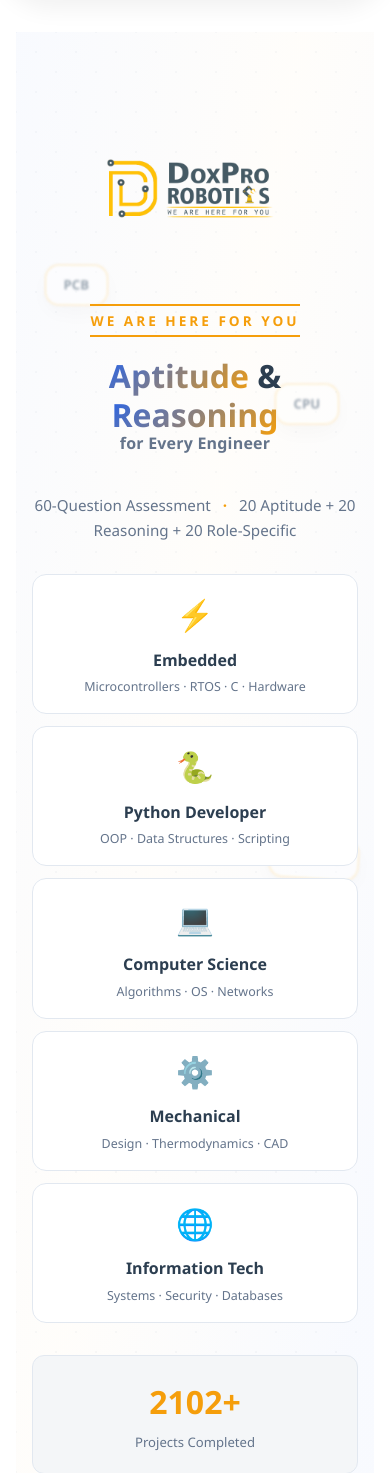
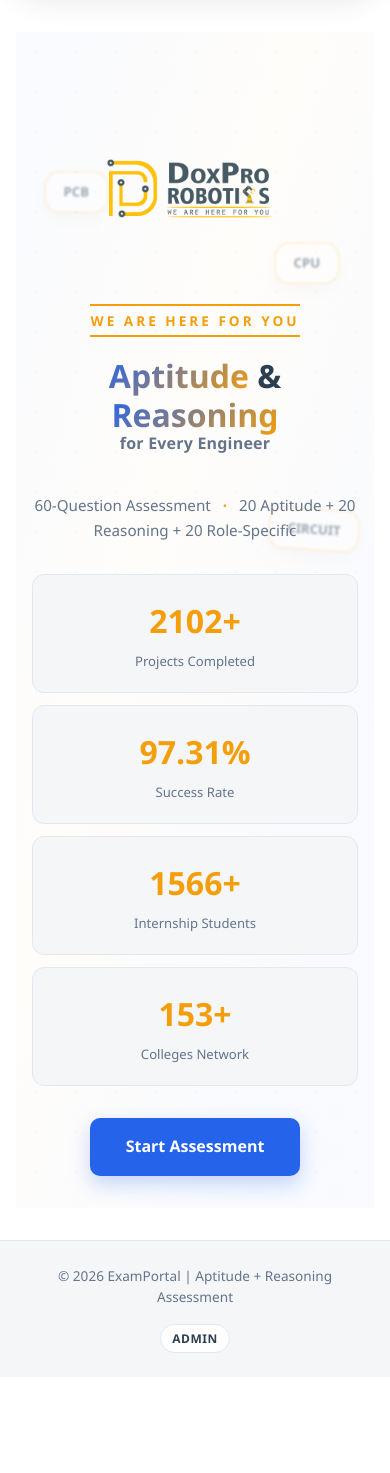
Before and after one commit to gaurav11072001/Assessment-, a Flask app: page / in a window 390 px wide. Shown: the part 145-1618 px from the top of the page. After the commit the page ends 1498 px from the top, so only its background shows below. Run offline with Flask 3, Linux system fonts and the light colour scheme; some libraries are stand-ins or nearby versions.

Commit message:
Remove branch cards from landing page hero section
- Remove all branch cards (Embedded, Python Developer, Computer Science, Mechanical, IT)
- Remove branch-grid CSS styles and media queries
- Landing page now shows only hero text, stats grid, and CTA button

```diff
--- a/templates/index.html
+++ b/templates/index.html
@@ -42,33 +42,7 @@
                 20 Aptitude + 20 Reasoning + 20 Role-Specific
             </p>
 
-            <div class="branch-grid">
-                <div class="branch-card" data-role="embedded">
-                    <div class="branch-icon">⚡</div>
-                    <div class="branch-name">Embedded</div>
-                    <div class="branch-desc">Microcontrollers · RTOS · C · Hardware</div>
-                </div>
-                <div class="branch-card" data-role="python">
-                    <div class="branch-icon">🐍</div>
-                    <div class="branch-name">Python Developer</div>
-                    <div class="branch-desc">OOP · Data Structures · Scripting</div>
-                </div>
-                <div class="branch-card" data-role="cs">
-                    <div class="branch-icon">💻</div>
-                    <div class="branch-name">Computer Science</div>
-                    <div class="branch-desc">Algorithms · OS · Networks</div>
-                </div>
-                <div class="branch-card" data-role="mech">
-                    <div class="branch-icon">⚙️</div>
-                    <div class="branch-name">Mechanical</div>
-                    <div class="branch-desc">Design · Thermodynamics · CAD</div>
-                </div>
-            <div class="branch-card" data-role="it">
-                <div class="branch-icon">🌐</div>
-                <div class="branch-name">Information Tech</div>
-                <div class="branch-desc">Systems · Security · Databases</div>
-            </div>
-        </div>
+
 
             <div class="stats-grid">
                 <div class="stat">
@@ -231,57 +205,7 @@
     margin: 0 0.5rem;
 }
 
-/* ---- Branch cards ---- */
-.branch-grid {
-    display: grid;
-    grid-template-columns: repeat(3, 1fr);
-    gap: 1rem;
-    margin-bottom: 2rem;
-}
-.branch-card {
-    background: #ffffff;
-    border: 1.5px solid #e2e8f0;
-    border-radius: 14px;
-    padding: 1.35rem 1rem;
-    text-align: center;
-    transition: all 0.25s;
-    cursor: pointer;
-    position: relative;
-    overflow: hidden;
-}
-.branch-card::before {
-    content: "";
-    position: absolute;
-    inset: 0;
-    background: linear-gradient(135deg, rgba(37,99,235,0.05), rgba(245,158,11,0.05));
-    opacity: 0;
-    transition: opacity 0.25s;
-}
-.branch-card:hover {
-    transform: translateY(-4px);
-    border-color: #2563eb;
-    box-shadow: 0 12px 32px rgba(37,99,235,0.12);
-}
-.branch-card:hover::before {
-    opacity: 1;
-}
-.branch-icon {
-    font-size: 1.9rem;
-    margin-bottom: 0.5rem;
-    display: block;
-}
-.branch-name {
-    font-size: 1rem;
-    font-weight: 800;
-    color: #2c3e50;
-    margin-bottom: 0.25rem;
-}
-.branch-desc {
-    font-size: 0.78rem;
-    color: #64748b;
-}
-
-/* ---- Stats ---- */
+ /* ---- Stats ---- */
 .stats-grid {
     display: grid;
     grid-template-columns: repeat(4, 1fr);
@@ -332,15 +256,11 @@
 }
 
 @media (max-width: 900px) {
-    .branch-grid { grid-template-columns: repeat(3, 1fr); gap: 0.75rem; }
-    .branch-card { padding: 1rem 0.75rem; }
 }
 @media (max-width: 700px) {
-    .branch-grid { grid-template-columns: repeat(2, 1fr); }
     .stats-grid { grid-template-columns: 1fr 1fr; gap: 0.75rem; }
 }
 @media (max-width: 500px) {
-    .branch-grid { grid-template-columns: 1fr; }
     .stats-grid { grid-template-columns: 1fr; }
     .logo-img { width: 200px; }
 }
```
